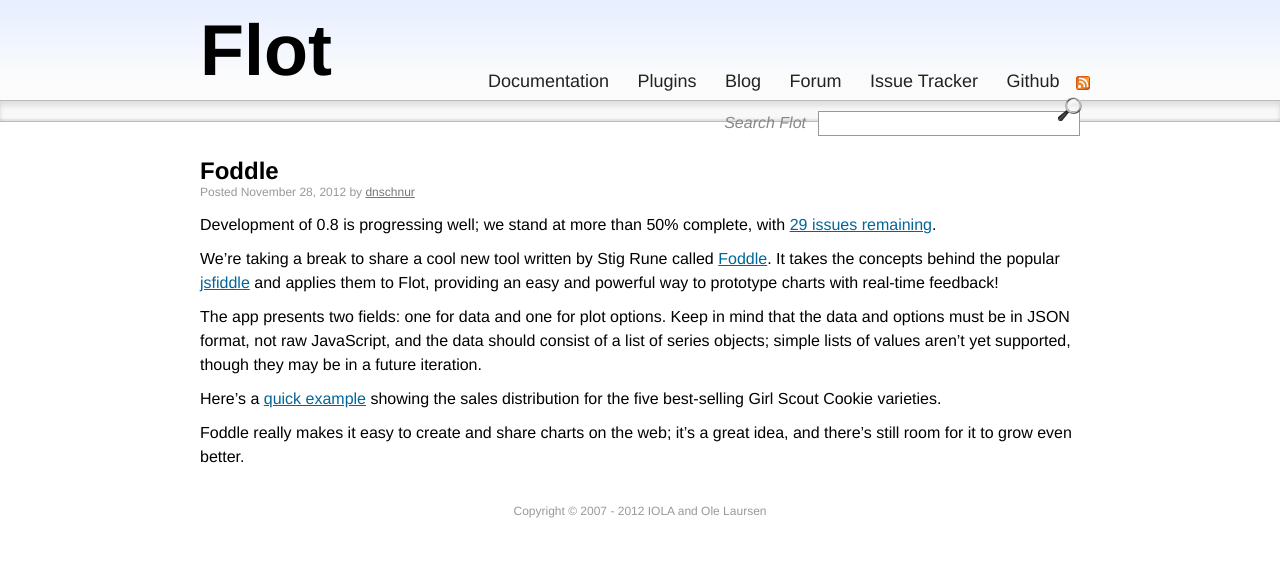
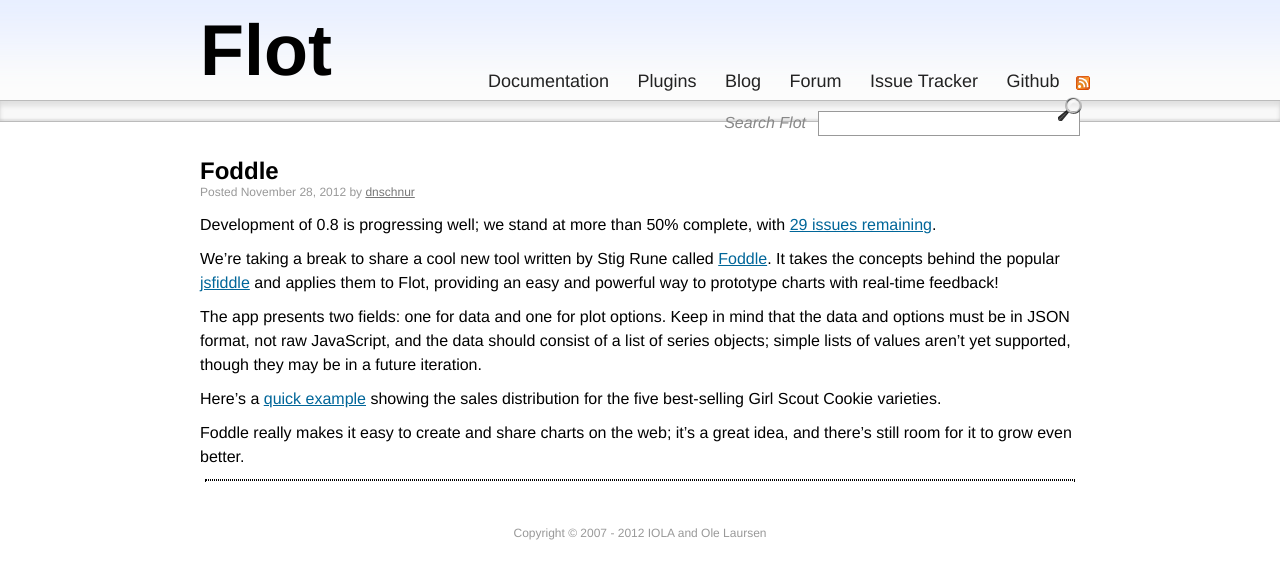
Before and after one commit to flot/flot.github.com, a Jekyll site: the page built from _posts/2012-11-28-jsfoddle.md, in a window 1280 px wide. Shown: the top 579 px of the page. Built offline with Jekyll 4.4.1, drawn with Linux system fonts in a browser that asks for light colours; Markdown is read by kramdown in place of the engine named in the settings.

Commit message:
Added a better divider between blog posts.

```diff
--- a/_includes/post.html
+++ b/_includes/post.html
@@ -2,4 +2,5 @@
 	<a href="{{ page.url }}" class="title"><h2>{{ page.title }}</h2></a>
 	<span class="attribution">Posted {{ page.date | date: "%B %-d, %Y" }} by <a href="https://github.com/{{ page.author }}">{{ page.author }}</a></span>
 	{{ page.content | markdownify }}
+	<hr class="blog"></hr>
 </div>
--- a/css/flot.css
+++ b/css/flot.css
@@ -213,6 +213,11 @@
 	list-style-type: square;
 }
 
+hr.blog {
+	border-style: dotted;
+	margin: 10px 5px;
+}
+
 .flot-icon {
 	margin: auto;
 	background: url(../images/sprites.png) no-repeat;
```
